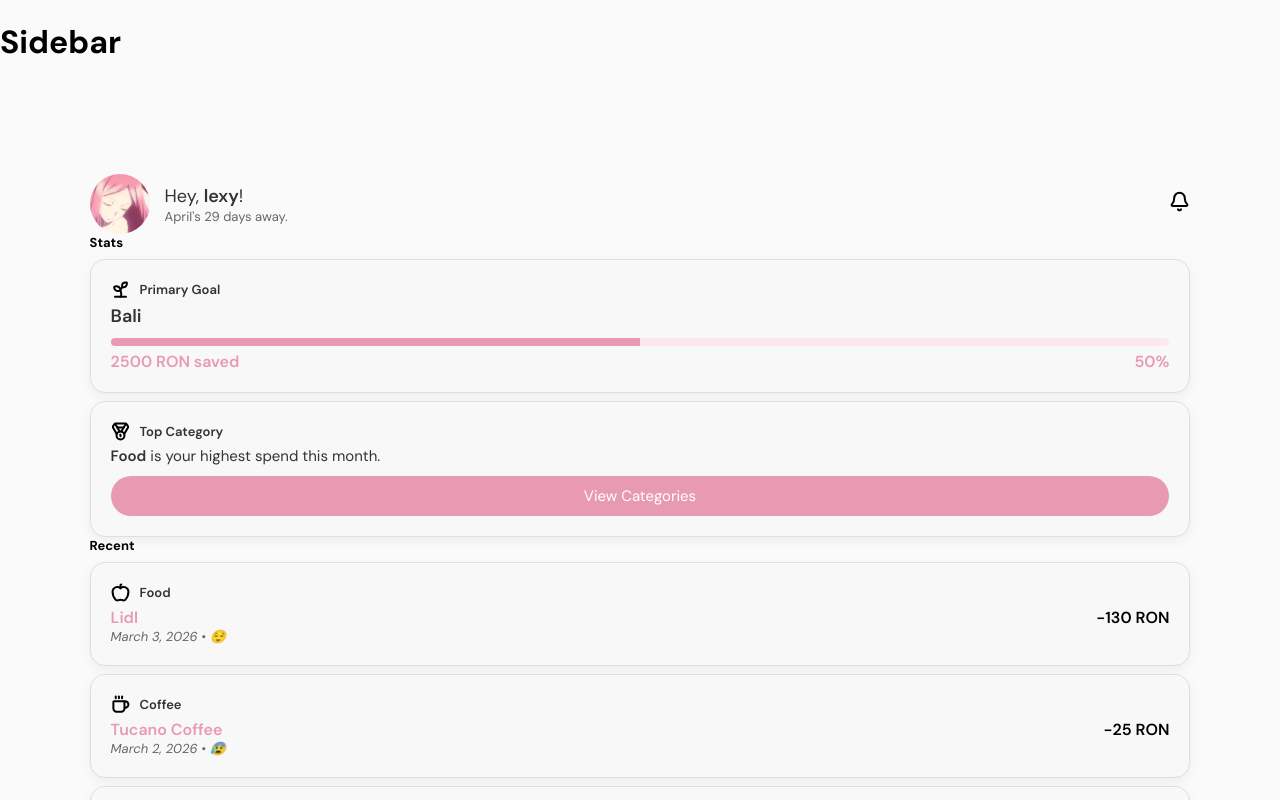
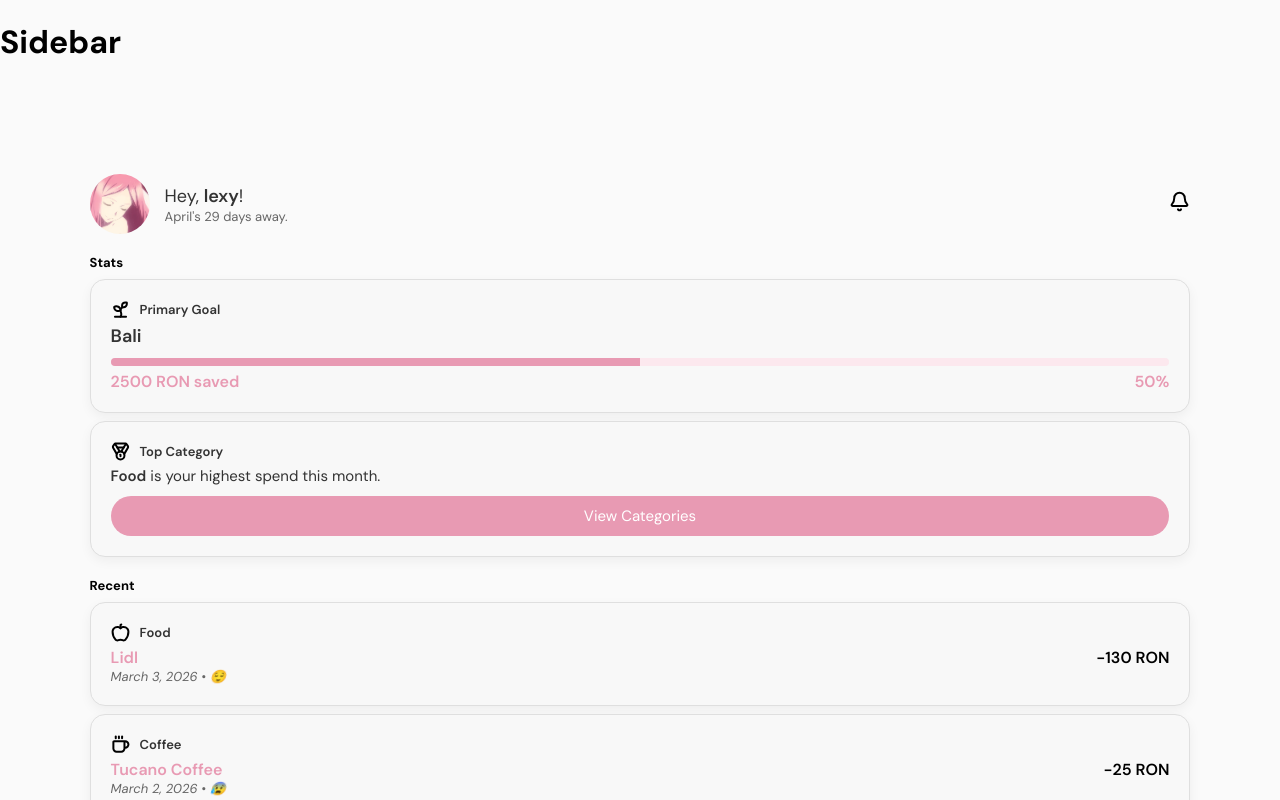
Before and after one commit to mirelalexy/blossom, a React (Vite) app in the folder frontend/: page / in a window 1280 px wide. Shown: the top 800 px of the page. Built offline with nearby package versions, Linux system fonts and the light colour scheme.

Commit message:
style(home): adjust spacing and bottom padding

```diff
--- a/frontend/src/styles/pages/Home.css
+++ b/frontend/src/styles/pages/Home.css
@@ -52,4 +52,8 @@
 
 .home-content {
     margin: 7%;
+    display: flex;
+    flex-direction: column;
+    gap: 20px;
+    padding-bottom: 60px;
 }
```
